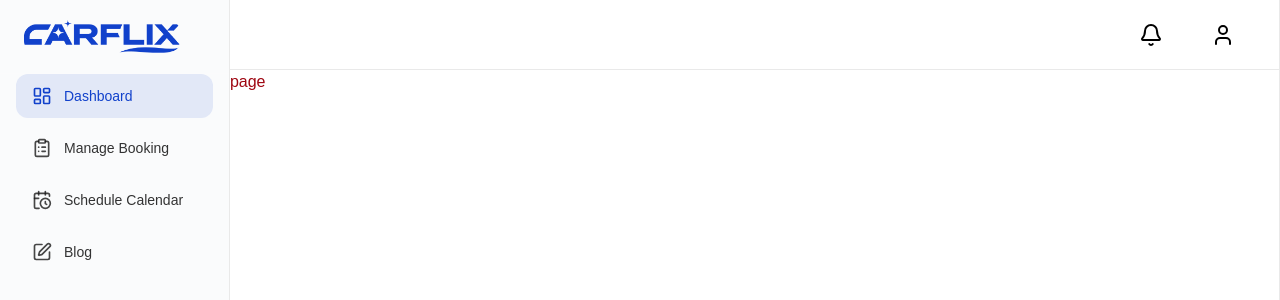
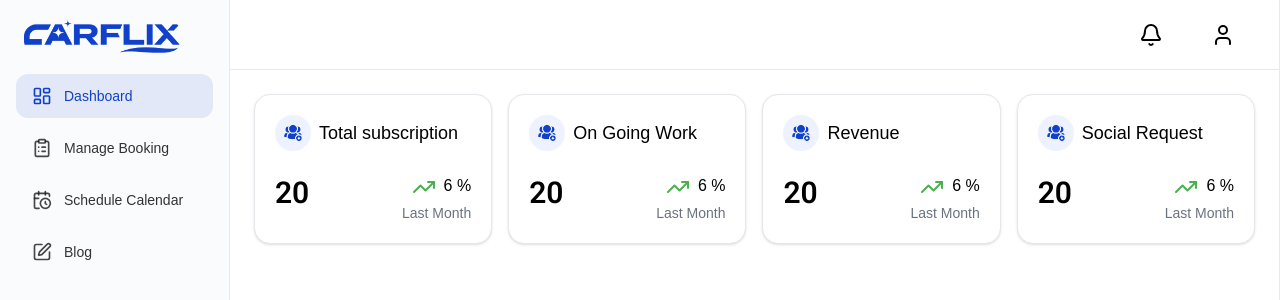
Before and after one commit to SopnilSwapon/car-flix-repo, a Next.js app: page /dashboard in a window 1280 px wide. Shown: the top 300 px of the page. Built offline with nearby package versions, Linux system fonts and the light colour scheme.

Commit message:
added dashboard page

```diff
--- /dev/null
+++ b/app/Components/StateCard.tsx
@@ -0,0 +1,48 @@
+"use client";
+import React from "react";
+import { TrendingUp } from "lucide-react";
+import Image, { StaticImageData } from "next/image";
+
+interface IStatCard {
+  title: string;
+  value: string | number;
+  percent?: number;
+  period?: string; // e.g. "Last Month"
+  Icon: StaticImageData;
+}
+
+const StatCard: React.FC<IStatCard> = ({
+  title,
+  value,
+  percent,
+  period,
+  Icon,
+}) => {
+  return (
+    <div className="w-full rounded-2xl border border-gray-200 bg-white p-5 shadow-sm flex flex-col justify-between">
+      {/* Top Section */}
+      <div className="flex items-center gap-2">
+        <div className="p-2 rounded-full bg-indigo-50 text-indigo-600">
+          <Image src={Icon} height={20} width={20} alt="user logo"/>
+        </div>
+        <h3 className="font-medium text-[18px]">{title}</h3>
+      </div>
+
+      <div className="flex justify-between pt-6">
+      <div className="text-3xl font-semibold font-roboto">{value}</div>
+
+      {/* Bottom Stats */}
+      <div className="text-sm flex justify-start items-end flex-col w-full">
+        <div className="flex gap-2 mb-1">
+
+  <TrendingUp className="text-[#4CAF50]" /> <span className="text-[16px]">6 %</span>
+        </div>
+        {period && <p className="text-gray-500">{period}</p>}
+      </div>
+
+      </div>
+    </div>
+  );
+};
+
+export default StatCard;
--- a/app/dashboard/page.tsx
+++ b/app/dashboard/page.tsx
@@ -1,7 +1,38 @@
+"use client"
 import React from 'react'
-
+import StatCard from '../Components/StateCard'
+import logo from "@/public/Frame (1).png"
 export default function page() {
   return (
-    <div className='text-red-800'>page</div>
+    <div className='py-6 mx-6 flex gap-4'>
+       <StatCard
+        title="Total subscription"
+        value={20}
+        percent={6}
+        period="Last Month"
+        Icon={logo}
+      />
+       <StatCard
+        title="On Going Work"
+        value={20}
+        percent={6}
+        period="Last Month"
+        Icon={logo}
+      />
+       <StatCard
+        title="Revenue"
+        value={20}
+        percent={6}
+        period="Last Month"
+        Icon={logo}
+      />
+       <StatCard
+        title="Social Request"
+        value={20}
+        percent={6}
+        period="Last Month"
+        Icon={logo}
+      />
+    </div>
   )
 }
```
Also changed, not shown: public/Frame (1).png (added).
